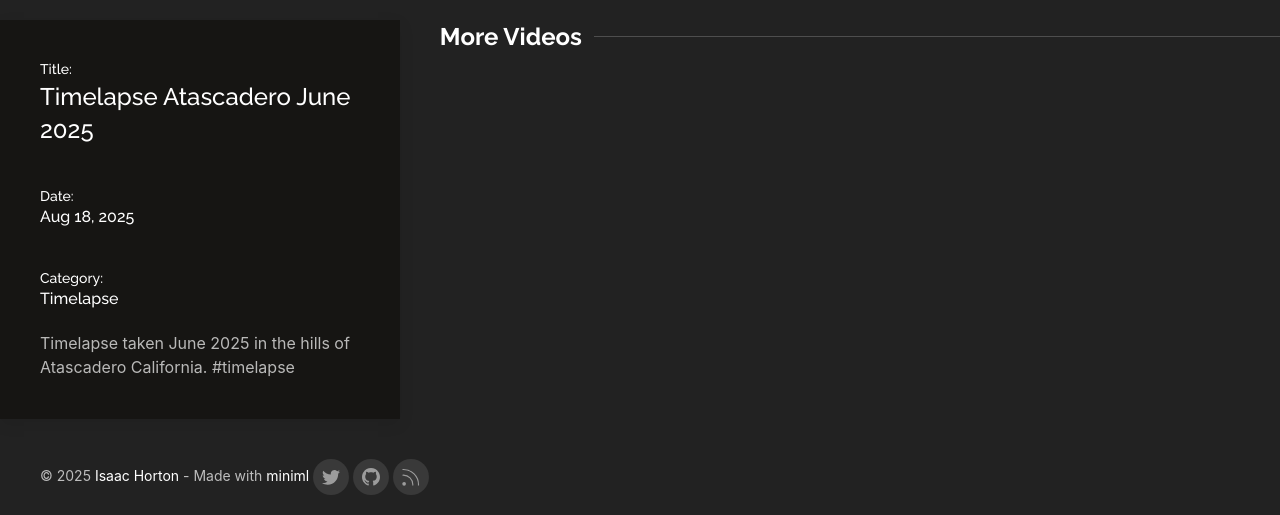
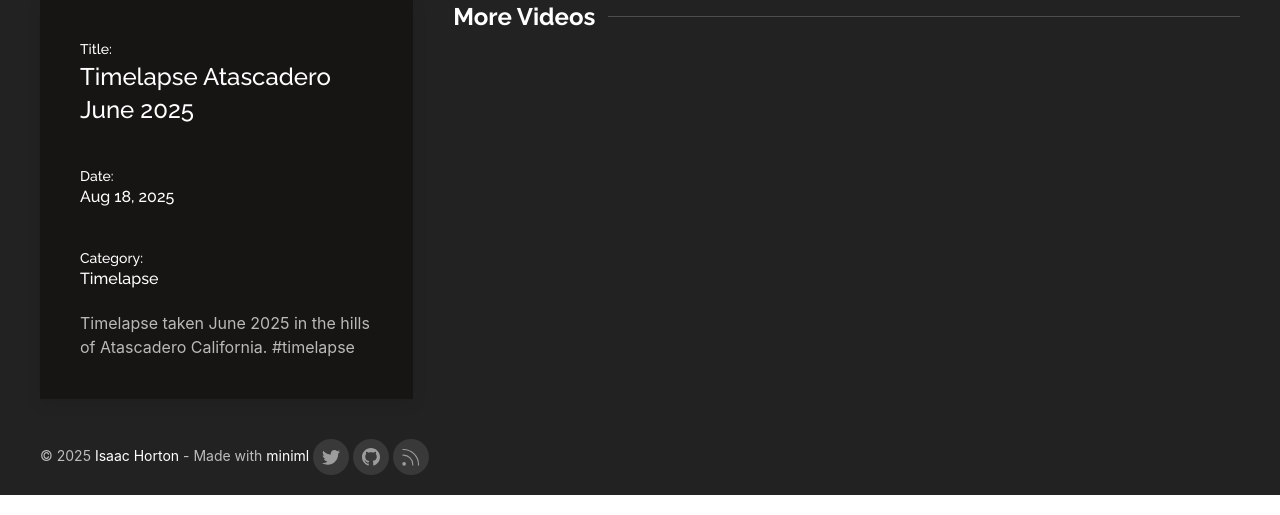
Before and after one commit to kre8t/kre8t.github.io, a Jekyll site: the page built from _videos/timelapse-atascadero-2025.md, in a window 1280 px wide and 1315 px high. Shown: the part 800-1315 px from the top of the window. Built offline with Jekyll 4.4.1, drawn with Linux system fonts in a browser that asks for light colours.

Commit message:
Update video.html

```diff
--- a/_layouts/video.html
+++ b/_layouts/video.html
@@ -29,7 +29,7 @@
 </div>
 </header>
 
-<div class="uk-container-large ">
+<div class="uk-container-expand ">
   <div class="portfolio-detail video-detail">
     <div class="video-embed">
       <iframe width="1920" height="1080"
@@ -39,6 +39,9 @@
         allowfullscreen uk-responsive uk-video>
       </iframe>
     </div>
+
+<div class="uk-container">
+    <div class="portfolio-detail video-detail">
     <div class="uk-margin" uk-grid>
 
 <div class="uk-width-1-3@m ">
@@ -53,7 +56,6 @@
     {{ page.description }}
   </div>
   </div>
-
 </div>
 
 
```
